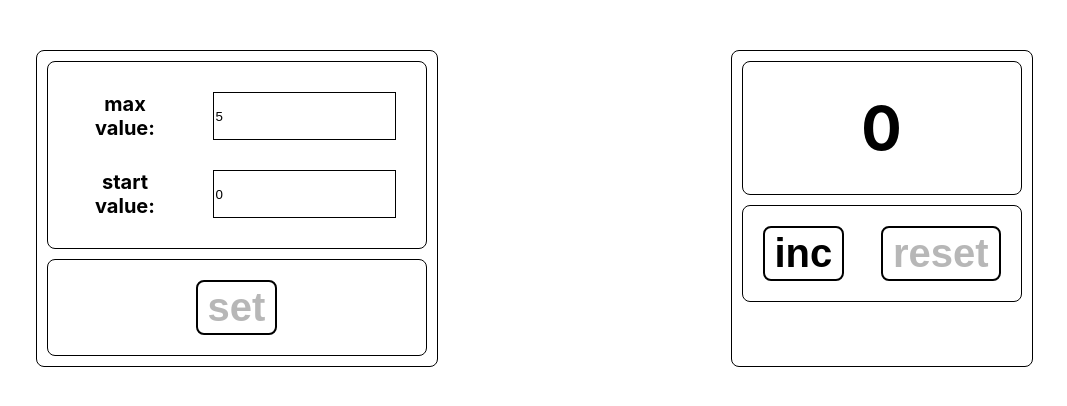
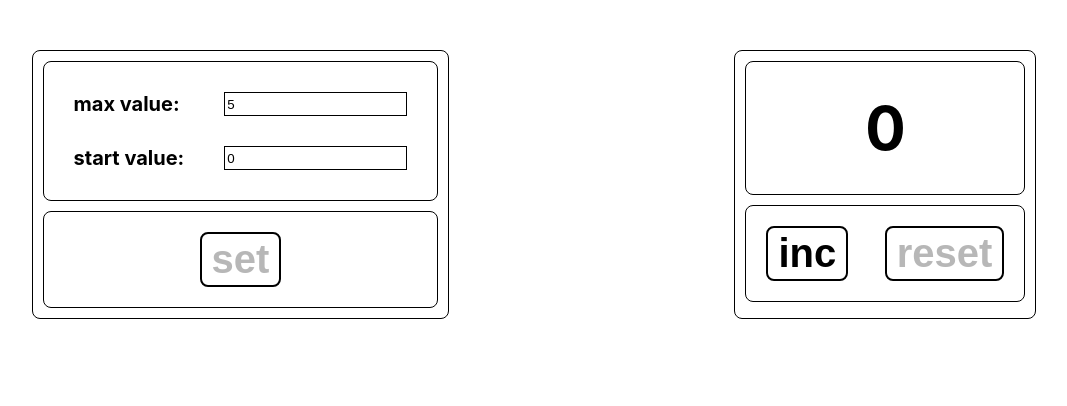
Before and after one commit to golodok2019/counter, a React (Create React App) app: page / in a window 1280 px wide. Shown: the top 406 px of the page, without its empty margins (106-1173 px from the left). Built offline with nearby package versions, Linux system fonts and the light colour scheme.

Commit message:
Create counter

```diff
--- a/src/App.tsx
+++ b/src/App.tsx
@@ -1,7 +1,5 @@
 import React from 'react';
 import './App.css';
-import {Counter} from "./components/Counter";
-import {CounterSettings} from "./components/CounterSettings";
 import {CounterWithSettings} from "./components/CounterWithSettings";
 
 function App() {
--- a/src/components/Counter.tsx
+++ b/src/components/Counter/Counter.tsx
@@ -1,8 +1,8 @@
 import React, {useEffect, useState} from 'react';
-import s from '../styles/counter.module.css'
+import s from '../../styles/counter.module.css'
 import {CounterPanel} from "./CounterPanel";
-import {Button} from "./Button";
-import {WorkStatus} from "./CounterWithSettings";
+import {Button} from "../Button";
+import {WorkStatus} from "../CounterWithSettings";
 
 type CounterPropsType = {
     maxCounterValue: number
@@ -34,10 +34,14 @@ export const Counter = ({maxCounterValue, initCounterValue, workStatus}: Counter
                 needSmallText = true;
                 return "enter values and press 'set'"
             case "Error":
+                errorStatus = needSmallText = true;
+                return "Incorrect values!"
             case "ErrorInitValue":
+                errorStatus = needSmallText = true;
+                return "Incorrect init value!"
             case "ErrorMaxValue":
                 errorStatus = needSmallText = true;
-                return "Incorrect value!"
+                return "Incorrect max value!"
             case "Stable":
                 return counterValue.toString()
         }
--- a/src/components/CounterSettings.tsx
+++ b/src/components/CounterSettings/CounterSettings.tsx
@@ -1,7 +1,7 @@
-import React, {useState} from 'react';
-import s from "../styles/counter.module.css";
-import {Button} from "./Button";
-import {WorkStatus} from "./CounterWithSettings";
+import React, {useEffect, useState} from 'react';
+import s from "../../styles/counter.module.css";
+import {Button} from "../Button";
+import {WorkStatus} from "../CounterWithSettings";
 import {LabelWithNumberInput} from "./LabelWithNumberInput";
 
 export type CounterSettingsPropsType = {
@@ -22,11 +22,18 @@ export const CounterSettings = ({
                                     changeWorkStatus
                                 }: CounterSettingsPropsType) => {
 
-    const [initCounterValueLocal, setInitCounterValueLocal] = useState(initCounterValue);
-    const [maxCounterValueLocal, setMaxCounterValueLocal] = useState(maxCounterValue);
+    const [initCounterValueLocal, setInitCounterValueLocal] = useState(0);
+    const [maxCounterValueLocal, setMaxCounterValueLocal] = useState(1);
+
+    useEffect(() => {
+        setMaxCounterValueLocal(maxCounterValue)
+    }, [maxCounterValue])
+
+    useEffect(() => {
+        setInitCounterValueLocal(initCounterValue)
+    }, [initCounterValue])
 
     const initCounterValueOnChangeHandler = (value: number) => {
-
         if (workStatus !== 'Changing') {
             changeWorkStatus('Changing')
         }
@@ -70,7 +77,6 @@ export const CounterSettings = ({
 
     return (
         <div className={s.mainContainer}>
-
             <div className={s.panelContainer}>
                 <LabelWithNumberInput labelText={'max value:'} value={maxCounterValueLocal}
                                       onChange={maxCounterValueOnChangeHandler}
--- a/src/components/LabelWithNumberInput.tsx
+++ b/src/components/CounterSettings/LabelWithNumberInput.tsx
@@ -1,6 +1,6 @@
 import React from 'react';
 import { v1 } from 'uuid';
-import s from "../styles/counter.module.css";
+import s from "../../styles/counter.module.css";
 
 type Props = {
     labelText: string
--- a/src/components/CounterWithSettings.tsx
+++ b/src/components/CounterWithSettings.tsx
@@ -1,9 +1,12 @@
 import React, {useEffect, useState} from 'react';
-import {CounterSettings} from "./CounterSettings";
-import {Counter} from "./Counter";
+import {CounterSettings} from "./CounterSettings/CounterSettings";
+import {Counter} from "./Counter/Counter";
 import s from "../styles/counter.module.css";
 
-export type WorkStatus = 'Stable' | 'Changing' | 'Error' | 'ErrorMaxValue' | 'ErrorInitValue';
+export type WorkStatus =  'Stable' | 'Changing' |'Error' | 'ErrorMaxValue' | 'ErrorInitValue';
+
+const initValueKey = 'initCounterValue';
+const maxValueKey = 'maxCounterValue';
 
 export const CounterWithSettings = () => {
 
@@ -12,14 +15,35 @@ export const CounterWithSettings = () => {
     const [workStatus, setWorkStatus] = useState<WorkStatus>('Stable');
 
     useEffect(() => {
+        const storageInitCounterValue = localStorage.getItem(initValueKey)
+        if (storageInitCounterValue)
+        {
+            setInitCounterValue(JSON.parse(storageInitCounterValue))
+        }
 
+        const storageMaxCounterValue = localStorage.getItem(maxValueKey)
+
+        if (storageMaxCounterValue)
+        {
+            setMaxCounterValue(JSON.parse(storageMaxCounterValue))
+        }
     }, [])
+
+    const setInitCounterValueHandler = (value: number) => {
+        localStorage.setItem(initValueKey, JSON.stringify(value))
+        setInitCounterValue(value)
+    }
+
+    const setMaxCounterValueHandler = (value: number) => {
+        localStorage.setItem(maxValueKey, JSON.stringify(value))
+        setMaxCounterValue(value)
+    }
 
     return (
         <div className={s.counterWithSettingsContainer}>
             <CounterSettings maxCounterValue={maxCounterValue} initCounterValue={initCounterValue}
-                             initCounterValueOnChange={setInitCounterValue}
-                             maxCounterValueOnChange={setMaxCounterValue} workStatus={workStatus}
+                             initCounterValueOnChange={setInitCounterValueHandler}
+                             maxCounterValueOnChange={setMaxCounterValueHandler} workStatus={workStatus}
                              changeWorkStatus={setWorkStatus}/>
             <Counter maxCounterValue={maxCounterValue} initCounterValue={initCounterValue} workStatus={workStatus}/>
         </div>
--- a/src/styles/counter.module.css
+++ b/src/styles/counter.module.css
@@ -23,7 +23,7 @@
 
 .mainContainer {
     min-width: 300px;
-    max-width: 400px;
+    max-width: 450px;
     margin: 50px auto 0;
     border: 1px solid black;
     border-radius: 8px;
```
Also changed, not shown: src/components/Counter/CounterPanel.tsx (renamed from src/components/CounterPanel.tsx).
